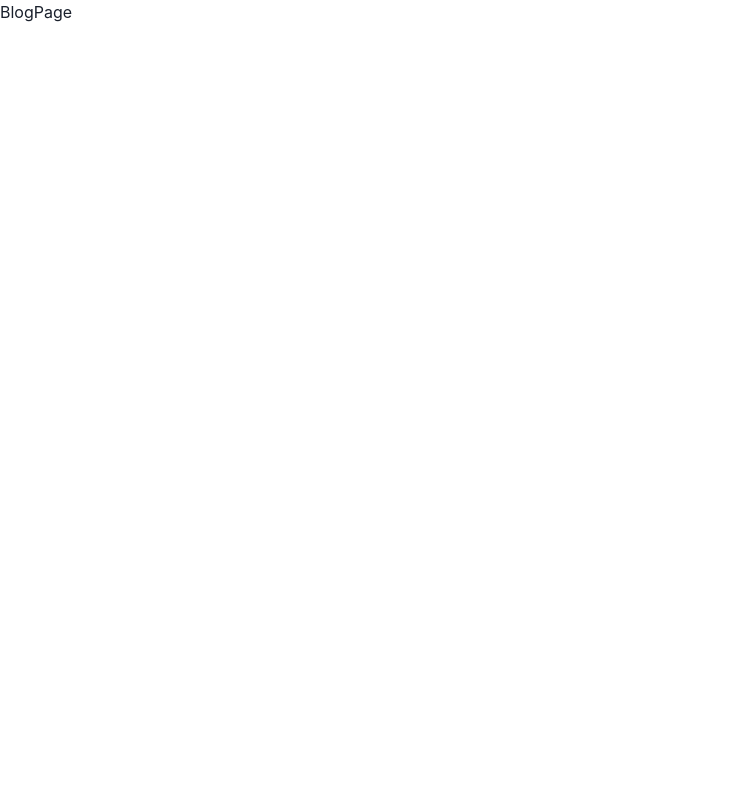
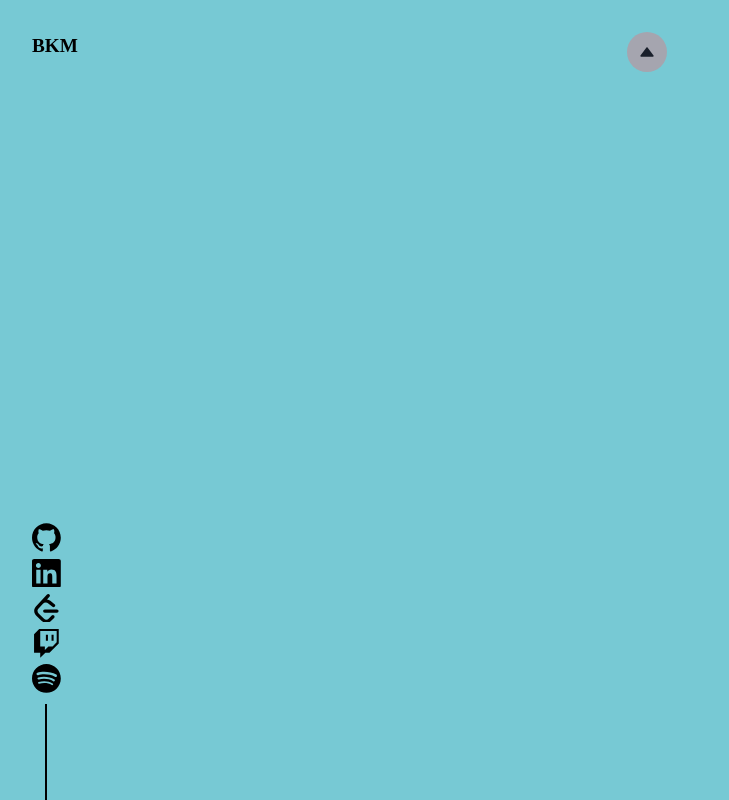
Before and after one commit to bmaurice98/MizuDevPortfolioV2, a Next.js app: page /Blog in a window 1280 px wide. Shown: the whole page, without its empty margins (0-729 px from the left). Built offline with nearby package versions, Linux system fonts and the light colour scheme.

Commit message:
Building Blog page

```diff
--- a/pages/Blog/index.js
+++ b/pages/Blog/index.js
@@ -1,9 +1,48 @@
-import React from 'react'
+import React from "react";
+import styled from "styled-components";
+import { HomeButton } from "../../components/HomeButton";
+import { LogoComponent } from "../../components/LogoComponent";
+import { Socials } from "../../components/Socials";
+
+const MainContainer = styled.div`
+  width: 100vw;
+  height: 100vh;
+`;
+
+const Container = styled.div`
+  background-color: ${(props) => `rgba(${props.theme.bodyRgba}, 1)`};
+  width: 100%;
+  height: 100%;
+  position: relative;
+  padding-bottom: 5rem;
+`;
+
+const Center = styled.div`
+  display: flex;
+  justify-content: center;
+  align-items: center;
+  padding-top: 10rem;
+`;
+
+const Grid = styled.div`
+  display: grid;
+  grid-template-columns: repeat(2, minmax(calc(10rem + 15vw), 1fr));
+  grid-gap: calc(1rem + 2vw);
+`;
 
 const Blog = () => {
   return (
-    <div>BlogPage</div>
-  )
-}
+    <MainContainer>
+      <Container>
+        <HomeButton />
+        <LogoComponent />
+        <Socials />
+      </Container>
+      <Center>
+        <Grid></Grid>
+      </Center>
+    </MainContainer>
+  );
+};
 
-export default Blog
+export default Blog;
--- a/styles/globals.css
+++ b/styles/globals.css
@@ -12,6 +12,7 @@ body {
   font-family: Source Sans Pro, sans-serif, -apple-system, BlinkMacSystemFont,
     Segoe UI, Roboto, Oxygen, Ubuntu, Cantarell, Fira Sans, Droid Sans,
     Helvetica Neue, sans-serif;
+  background: #77c9d4;
 }
 
 *,
```
